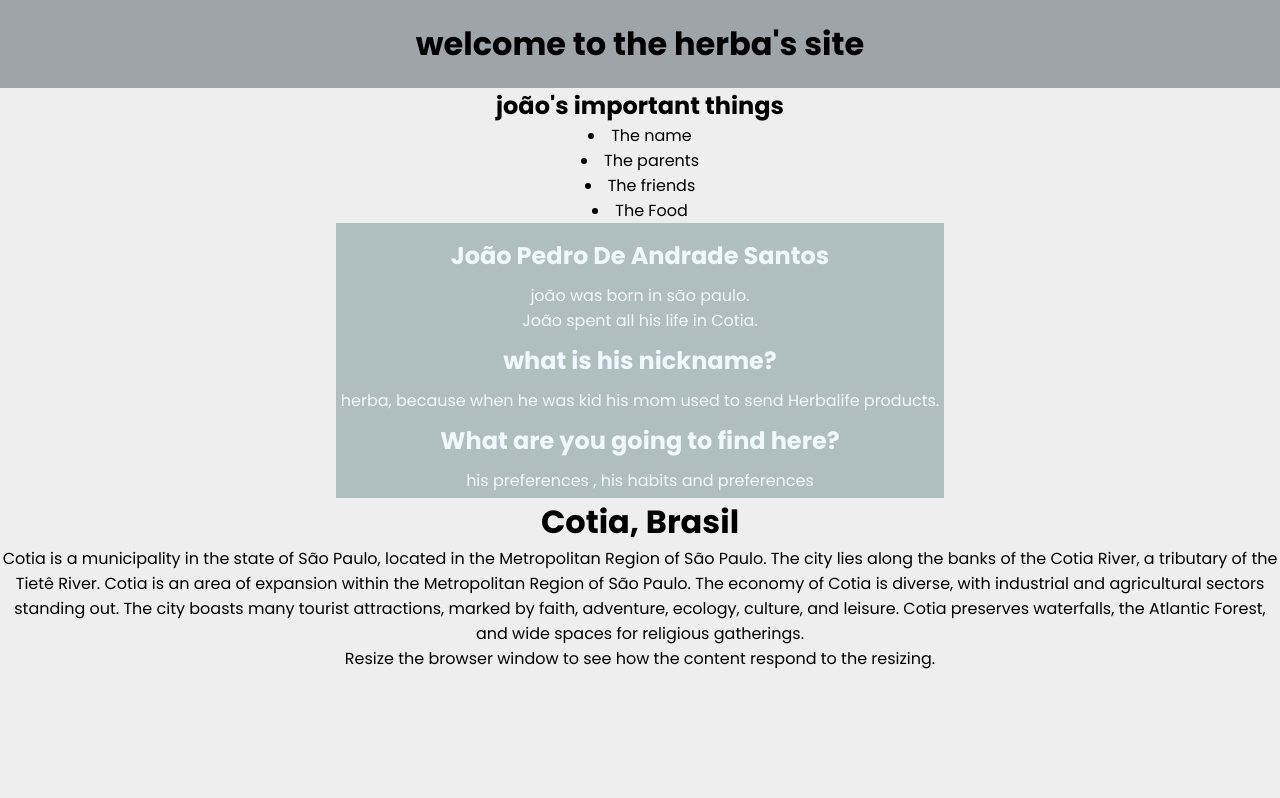
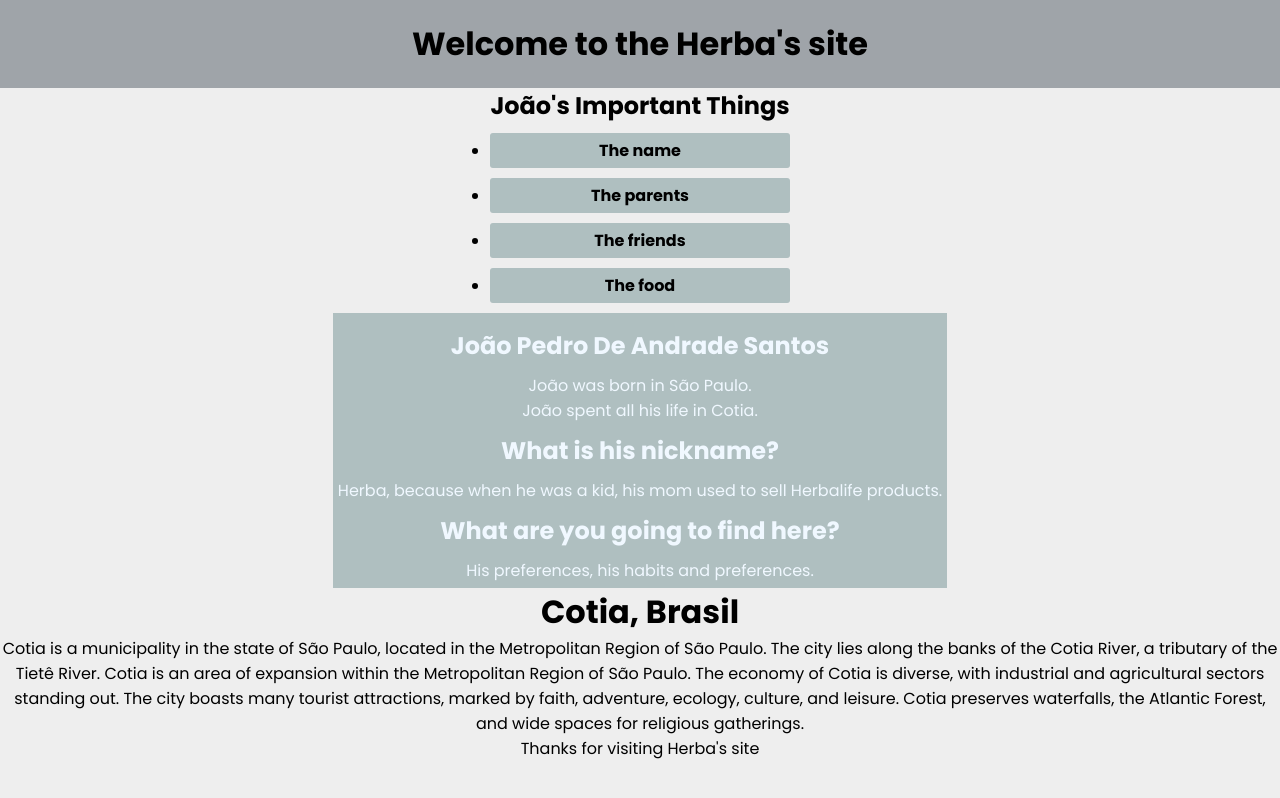
Before and after one commit to jptrava/web, a plain HTML site: page atividade web 01-04/atividade/index1.html in a window 1280 px wide. Drawn offline with Linux system fonts and the light colour scheme.

Commit message:
Update index1.html

```diff
--- a/atividade web 01-04/atividade/index1.html
+++ b/atividade web 01-04/atividade/index1.html
@@ -8,40 +8,36 @@
 </head>
 <body>
     <div class="header">
-        <h1>welcome to the herba's site</h1>
+        <h1>Welcome to the Herba's site</h1>
     </div>
-    <div class=" colunas">
-        <h2>joão's important things</h2>
+    <div class="colunas">
+        <ul>
+            <h2>João's Important Things</h2>
             <li>The name</li>
             <li>The parents</li>
             <li>The friends</li>
-        <li>The Food</li>
+            <li>The food</li>
         </ul>
     </div>
-
-            <div class=" colunas">
+    <div class="colunas">
         <div class="aside">
             <h2>João Pedro De Andrade Santos</h2>
-                 <p>joão was born in são paulo.</p>
+            <p>João was born in São Paulo.</p>
             <p>João spent all his life in Cotia.</p>
-                 <h2>what is his nickname?</h2>
-                 <p>herba, because when he was kid his mom used to send Herbalife products.</p>
+            <h2>What is his nickname?</h2>
+            <p>Herba, because when he was a kid, his mom used to sell Herbalife products.</p>
             <h2>What are you going to find here?</h2>
-                 <p> his preferences , his habits and preferences</p>
+            <p>His preferences, his habits and preferences.</p>
         </div>
     </div>
-        </div>
-
     <div class="row">
-
-        <div class=" colunas">
+        <div class="colunas">
             <h1>Cotia, Brasil</h1>
             <p>Cotia is a municipality in the state of São Paulo, located in the Metropolitan Region of São Paulo. The city lies along the banks of the Cotia River, a tributary of the Tietê River. Cotia is an area of expansion within the Metropolitan Region of São Paulo. The economy of Cotia is diverse, with industrial and agricultural sectors standing out. The city boasts many tourist attractions, marked by faith, adventure, ecology, culture, and leisure. Cotia preserves waterfalls, the Atlantic Forest, and wide spaces for religious gatherings.</p>
         </div>
-
+    </div>
     <div class="footer">
-        <p>Resize the browser window to see how the content respond to the resizing.</p>
+        <p>Thanks for visiting Herba's site</p>
     </div>
-
 </body>
 </html>
```
Lines whose indentation alone changed are shown as unchanged.
